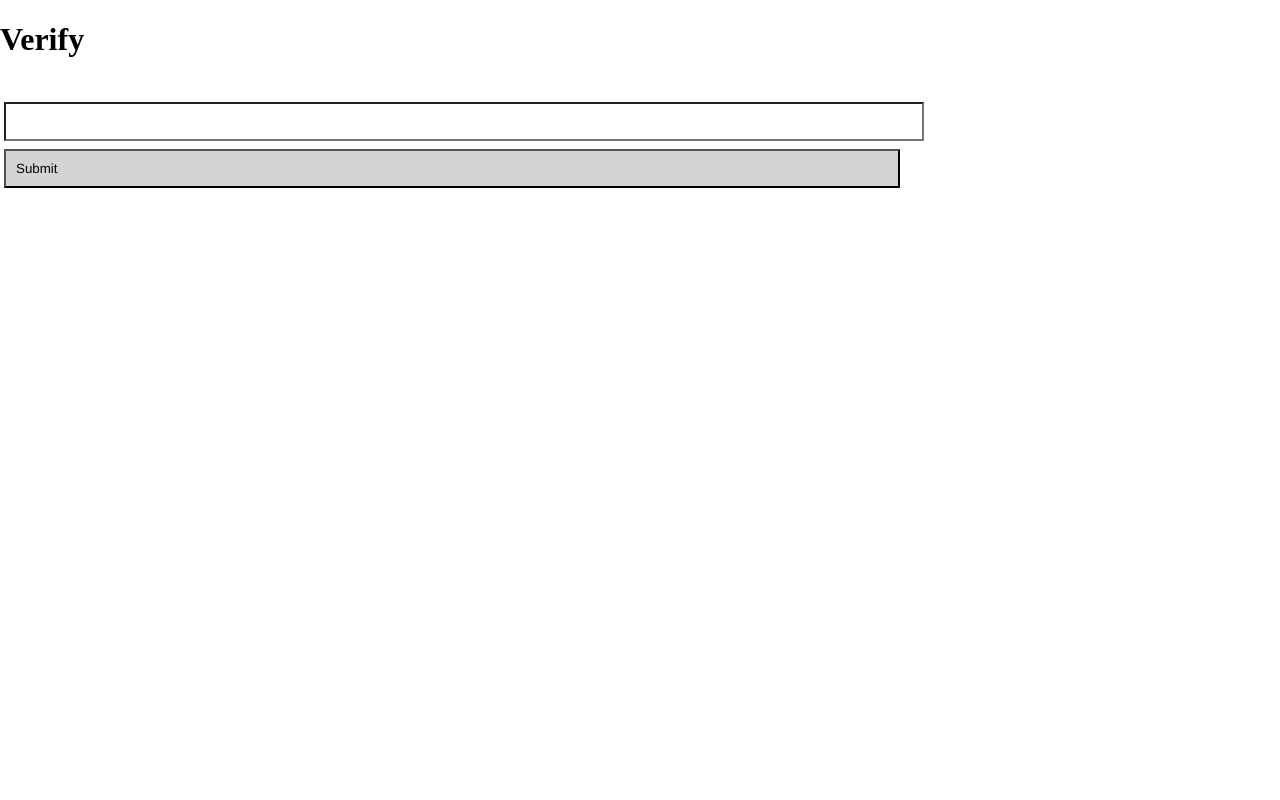
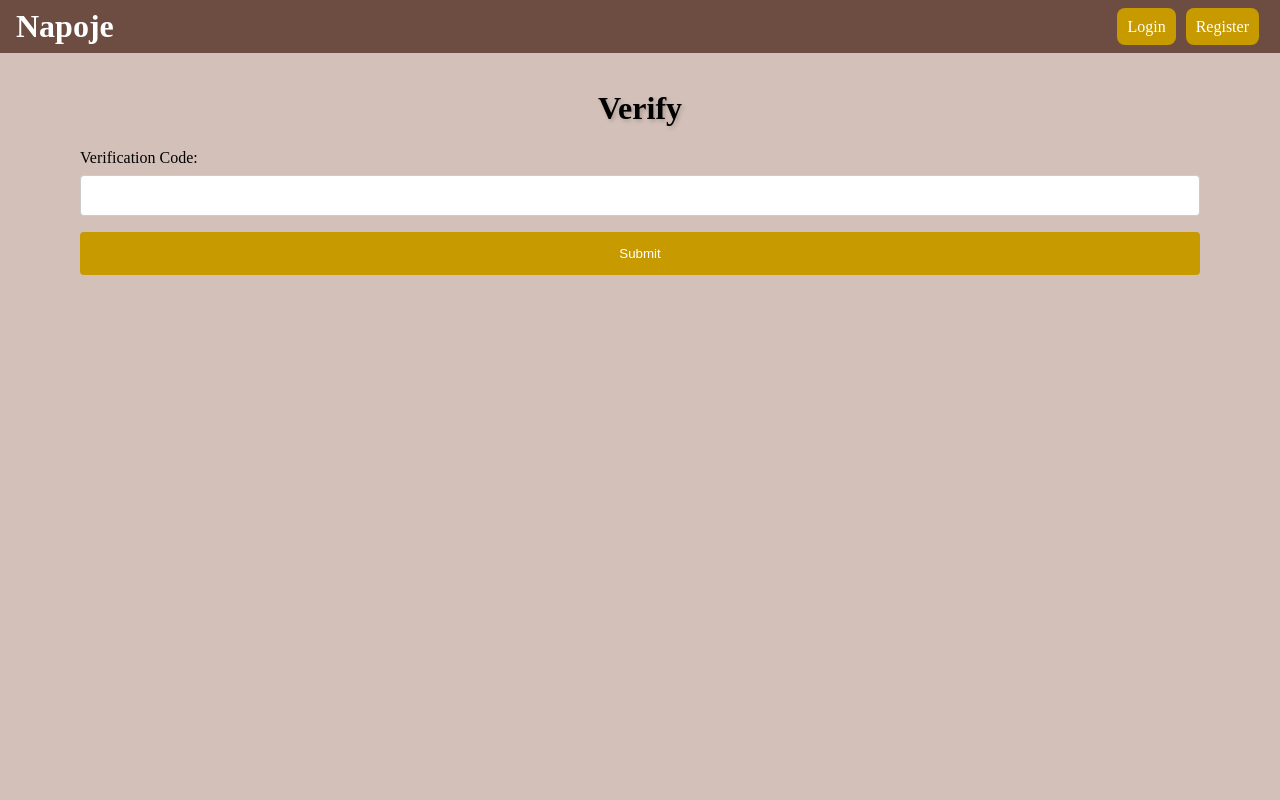
Before and after one commit to CutoNaito/Napoje, a React (Create React App) app in the folder ajax1/frontend/: page /verify in a window 1280 px wide. Shown: the top 800 px of the page. Built offline with nearby package versions, Linux system fonts and the light colour scheme.

Commit message:
uprava css

```diff
--- a/ajax1/frontend/src/components/Header.js
+++ b/ajax1/frontend/src/components/Header.js
@@ -3,21 +3,23 @@ function Header() {
         return (
             <header>
                 <h1>Napoje</h1>
-                <a href="/login">Login</a>
-                <a href="/register">Register</a>
+                <div className="login">
+                    <a href="/login">Login</a>
+                    <a href="/register">Register</a>
+                </div>
             </header>
         );
     } else {
         return (
             <header>
                 <h1>Napoje</h1>
-                <button id="logout"
+                <a id="logout"
                     onClick={() => {
                         document.cookie = "token=; expires=Thu, 01 Jan 1970 00:00:00 UTC; path=/;";
                         window.location.reload();
                     }}>
-                        Logout
-                </button>
+                    Logout
+                </a>
             </header>
         );
     }
--- a/ajax1/frontend/src/css/index.css
+++ b/ajax1/frontend/src/css/index.css
@@ -3,45 +3,57 @@ body {
   padding: 0;
 }
 body header {
-  width: 100%;
-  height: 120px;
-  margin-top: 0;
-  padding: 10px;
-  text-align: center;
-  font-family: Helvetica, sans-serif;
-  background-color: #333;
+  display: flex;
+  align-items: center;
+  justify-content: space-between;
+  background-color: #6d4c41;
+  color: white;
+  padding: 0.5rem 1rem;
 }
 body header h1 {
-  font-size: 2em;
-  color: white;
+  margin: 0;
 }
-body header a {
-  color: white;
-  background-color: #999;
+body header .login a {
+  text-decoration: none;
+  margin-left: 5px;
+  margin-right: 5px;
+  color: white !important;
+  background-color: #c79a00;
   padding: 10px;
   margin-bottom: 2px;
-  text-decoration: none;
+  border-radius: 8px;
 }
-body header a:hover {
+body header .login a:hover {
   background-color: #666;
 }
 body main {
-  width: 100%;
-  height: 100%;
-  padding: 10px;
-  text-align: center;
-  font-family: Helvetica, sans-serif;
-  background-color: #ccc;
+  background-color: #d3c0b9;
+  height: 800px;
+  padding: 1rem;
 }
+body main h1 {
+  text-shadow: 2px 2px 4px rgba(0, 0, 0, 0.2);
+}
+body main h1,
 body main h2 {
-  font-size: 1.5em;
-  color: #333;
+  font-size: 32px;
 }
-body main p {
+body main button,
+body main input,
+body main select {
+  border: 2px solid white;
+}
+body main button:hover,
+body main input:hover,
+body main select:hover {
+  transition: all 0.5s ease;
+  transform: scale(1.1);
+}
+body p {
   font-size: 1em;
   color: #333;
 }
-body main .container {
+body .container {
   display: flex;
   flex-direction: row;
   justify-content: center;
@@ -50,24 +62,26 @@ body main .container {
   max-width: 100%;
   max-height: 100%;
 }
-body main .container .form-card {
+body .container .form-card {
   width: 100%;
   display: flex;
   justify-content: center;
 }
-body main .container .form-card .form-element {
+body .container .form-card .form-element {
   width: 70%;
 }
-body main .container .form-card .form-element form {
+body .container .form-card .form-element form {
   padding: 10px;
   font-family: Helvetica, sans-serif;
-  background-color: #666;
+  background-color: #4b3027;
   flex-grow: 4;
 }
-body main .container .form-card .form-element form .form-text {
+body .container .form-card .form-element form .form-text {
+  width: 50px;
+  height: 50px;
   text-align: right;
 }
-body main .container .form-card .form-element form .form-text input[type=text] {
+body .container .form-card .form-element form .form-text input[type=text] {
   width: 90%;
   height: 100%;
   padding-top: 10px;
@@ -77,123 +91,112 @@ body main .container .form-card .form-element form .form-text input[type=text] {
   font-family: Helvetica, sans-serif;
   background-color: white;
 }
-body main .container .form-card .form-element form .form-text label {
+body .container .form-card .form-element form .form-text label {
   width: 10%;
   color: white;
 }
-body main .container .form-card .form-element form .form-submit {
+body .container .form-card .form-element form .form-submit {
   text-align: center;
 }
-body main .container .form-card .form-element form .form-submit input[type=submit] {
-  width: 70%;
-  height: 100%;
-  padding: 10px;
-  margin: 4px;
-  text-align: left;
-  font-family: Helvetica, sans-serif;
-  background-color: #999;
-  float: center;
+body .container .form-card .form-element form .form-submit button {
+  width: 50%;
+  background-color: #c79a00;
+  color: white;
+  padding: 14px 20px;
+  margin: 8px 0;
+  border: none;
+  border-radius: 4px;
+  cursor: pointer;
 }
-body main .container .select-card {
-  width: 50%;
-  text-align: center;
-}
-body main .container .select-card select {
-  width: 60%;
-  height: 50px;
-  margin: 10px;
-  padding: 10px;
-  font-size: 1em;
-  font-family: Helvetica, sans-serif;
-  background-color: #ccc;
-  border: 1px solid #333;
-  border-radius: 5px;
-  color: #333;
-}
-body main .container .select-card select:hover {
+body .container .form-card .form-element form .form-submit button:hover {
   background-color: #666;
 }
-body main .container .select-card button {
-  color: white;
-  background-color: #999;
-  padding: 10px;
-  height: 50px;
-  width: 50px;
-  margin-bottom: 2px;
-  text-decoration: none;
-  border: 1px solid #333;
-  border-radius: 5px;
-}
-body main .container .select-card button:hover {
-  background-color: #666;
-}
-body main .container .table-card {
+body .container .table-card {
   margin: 10px;
   width: 50%;
   text-align: center;
 }
-body main .container .table-card table {
+body .container .table-card table {
   width: 100%;
   height: 100%;
   margin: 10px;
   padding: 10px;
   font-size: 1em;
   font-family: Helvetica, sans-serif;
-  background-color: #ccc;
+  background-color: #d3c0b9;
   border: 1px solid #333;
   border-radius: 5px;
   color: #333;
 }
-body #logout {
-  color: white;
-  background-color: #999;
+
+#logout {
+  text-decoration: none;
+  margin-left: 5px;
+  margin-right: 5px;
+  color: white !important;
+  background-color: #c79a00;
   padding: 10px;
   margin-bottom: 2px;
+  border-radius: 8px;
+}
+#logout:hover {
+  background-color: #666;
+}
+
+.loginh1 {
+  text-align: center;
+}
+
+.loginForm {
+  margin-left: 5vw;
+  margin-right: 5vw;
+  height: auto;
+  margin-bottom: 24vw;
+}
+.loginForm input {
+  width: 100%;
+  padding: 12px 20px;
+  margin: 8px 0;
+  display: inline-block;
+  border: 1px solid #ccc;
+  border-radius: 4px;
+  box-sizing: border-box;
+}
+.loginForm button {
+  width: 100%;
+  background-color: #c79a00;
+  color: white;
+  padding: 14px 20px;
+  margin: 8px 0;
+  border: none;
+  border-radius: 4px;
+  cursor: pointer;
+}
+.loginForm button:hover {
+  background-color: #666;
+}
+.loginForm div {
+  border-radius: 5px;
+  background-color: #f2f2f2;
+  padding: 20px;
+}
+
+.footer {
+  display: flex;
+  align-items: center;
+  justify-content: center;
+  background-color: #4b3027;
+  color: white;
+  padding: 1rem;
+}
+.footer a {
+  color: white;
   text-decoration: none;
 }
-body #logout:hover {
-  background-color: #666;
-}
-body .loginForm {
-  width: 70%;
-}
-body .loginForm input {
-  width: 100%;
-  height: 100%;
-  padding: 10px;
-  margin: 4px;
-  font-family: Helvetica, sans-serif;
-  background-color: white;
-}
-body .loginForm label {
-  width: 10%;
-  color: white;
-}
-body .loginForm button {
-  width: 100%;
-  height: 100%;
-  padding: 10px;
-  margin: 4px;
-  text-align: left;
-  font-family: Helvetica, sans-serif;
-  background-color: lightgrey;
-  float: center;
-}
-body .loginForm button:hover {
-  background-color: #666;
-  cursor: pointer;
-}
-body .footer {
-  width: 100%;
-  height: 120px;
-  font-family: Helvetica, sans-serif;
-  background-color: #666;
-  text-align: center;
-}
-body .footer a img {
-  width: 50px;
-  height: 50px;
-  margin: 10px;
+.footer a img {
+  width: 5vw;
+  height: 5vw;
+  margin-left: 0.5rem;
 }
 
 /*# sourceMappingURL=index.css.map */
--- a/ajax1/frontend/src/css/index.scss
+++ b/ajax1/frontend/src/css/index.scss
@@ -1,58 +1,81 @@
 $font: Helvetica, sans-serif;
-$header-color: #333;
-$footer-color: #666;
-$button-color: #999;
-$main-color: #ccc;
+$header-color: #6d4c41;
+$footer-color: #4b3027;
+$button-color: #c79a00;
+$main-color: #d3c0b9;
 
 body {
     margin: 0 !important;
     padding: 0;
+
     // Path: _header.scss
     header {
-        width: 100%;
-        height: 120px;
-        margin-top: 0;
-        padding: 10px;
-        text-align: center;
-        font-family: $font;
+        display: flex;
+        align-items: center;
+        justify-content: space-between;
         background-color: $header-color;
+        color: white;
+        padding: 0.5rem 1rem;
 
         h1 {
-            font-size: 2em;
-            color: white;
+            margin: 0;
         }
 
+        .login {
+
             a {
-            color: white;
+                text-decoration: none;
+                margin-left: 5px;
+                margin-right: 5px;
+                color: white !important;
                 background-color: $button-color;
                 padding: 10px;
                 margin-bottom: 2px;
-            text-decoration: none;
+                border-radius: 8px;
 
                 &:hover {
                     background-color: #666;
                 }
+
+            }
+
         }
     }
 
     main {
-        width: 100%;
-        height: 100%;
-        padding: 10px;
-        text-align: center;
-        font-family: $font;
         background-color: $main-color;
+        height: 800px;
+        padding: 1rem;
 
+        h1 {
+            text-shadow: 2px 2px 4px rgba(0, 0, 0, 0.2);
+        }
+
+        h1,
         h2 {
-            font-size: 1.5em;
-            color: #333;
+            font-size: 32px;
+        }
+
+        button,
+        input,
+        select {
+            border: 2px solid white;
+
+            &:hover {
+                transition: all 0.5s ease;
+                transform: scale(1.1);
+            }
+
+        }
     }
 
     p {
         font-size: 1em;
         color: #333;
     }
-        .container{
+
+
+    .container {
         display: flex;
         flex-direction: row;
         justify-content: center;
@@ -77,6 +100,8 @@ body {
                     flex-grow: 4;
 
                     .form-text {
+                        width: 50px;
+                        height: 50px;
                         text-align: right;
 
                         input[type=text] {
@@ -99,55 +124,20 @@ body {
                     .form-submit {
                         text-align: center;
 
-                            input[type=submit] {
-                                width: 70%;
-                                height: 100%;
-                                padding: 10px;
-                                margin: 4px;
-                                text-align: left;
-                                font-family: $font;
+                        button{
+                            width: 50%;
                             background-color: $button-color;
-                                float: center;
+                            color: white;
+                            padding: 14px 20px;
+                            margin: 8px 0;
+                            border: none;
+                            border-radius: 4px;
+                            cursor: pointer;
+                            &:hover {
+                                background-color: #666;
                               }
                         }
                     }
-                }
-            }
-
-            .select-card {
-                width: 50%;
-                text-align: center;
-
-                select {
-                    width: 60%;
-                    height: 50px;
-                    margin: 10px;
-                    padding: 10px;
-                    font-size: 1em;
-                    font-family: $font;
-                    background-color: $main-color;
-                    border: 1px solid #333;
-                    border-radius: 5px;
-                    color: #333;
-
-                    &:hover {
-                        background-color: $footer-color;
-                    }
-                }
-
-                button {
-                    color: white;
-                    background-color: $button-color;
-                    padding: 10px;
-                    height: 50px;
-                    width: 50px;
-                    margin-bottom: 2px;
-                    text-decoration: none;
-                    border: 1px solid #333;
-                    border-radius: 5px;
-
-                    &:hover {
-                        background-color: #666;
                 }
             }
         }
@@ -174,64 +164,80 @@ body {
 }
 
 #logout {
-        color: white;
+    text-decoration: none;
+    margin-left: 5px;
+    margin-right: 5px;
+    color: white !important;
     background-color: $button-color;
     padding: 10px;
     margin-bottom: 2px;
-        text-decoration: none;
+    border-radius: 8px;
 
+    &:hover {
+        background-color: #666;
+    }
+
+}
+.loginh1{
+    text-align: center;
+}
+.loginForm {
+    margin-left: 5vw;
+    margin-right: 5vw;
+    height: auto;
+    margin-bottom: 24vw;
+    input {
+        width: 100%;
+        padding: 12px 20px;
+        margin: 8px 0;
+        display: inline-block;
+        border: 1px solid #ccc;
+        border-radius: 4px;
+        box-sizing: border-box;
+      }
+
+      button {
+        width: 100%;
+        background-color: $button-color;
+        color: white;
+        padding: 14px 20px;
+        margin: 8px 0;
+        border: none;
+        border-radius: 4px;
+        cursor: pointer;
         &:hover {
             background-color: #666;
           }
       }
 
-    .loginForm {
-        width: 70%;
-        input {
-            width: 100%;
-            height: 100%;
-            padding: 10px;
-            margin: 4px;
-            font-family: $font;
-            background-color: white;
+
+
+      div {
+        border-radius: 5px;
+        background-color: #f2f2f2;
+        padding: 20px;
       }
 
-        label {
-            width: 10%;
-            color: white;
 }
 
-        button {
-            width: 100%;
-            height: 100%;
-            padding: 10px;
-            margin: 4px;
-            text-align: left;
-            font-family: $font;
-            background-color: lightgrey;
-            float: center;
 
-            &:hover {
-                background-color: #666;
-                cursor: pointer;
+// Path: _footer.scss
+.footer {
+    display: flex;
+    align-items: center;
+    justify-content: center;
+    background-color: $footer-color;
+    color: white;
+    padding: 1rem;
+
+    a {
+        color: white;
+        text-decoration: none;
+
+        img {
+            width: 5vw;
+            height: 5vw;
+            margin-left: 0.5rem;
         }
     }
 }
-
-    // Path: _footer.scss
-    .footer {
-        width: 100%;
-        height: 120px;
-        font-family: $font;
-        background-color: $footer-color;
-        text-align: center;
-
-        a {
-            img {
-                width: 50px;
-                height: 50px;
-                margin: 10px;
-            }
-        }
-    }
-}
--- a/ajax1/frontend/src/pages/Home.js
+++ b/ajax1/frontend/src/pages/Home.js
@@ -67,6 +67,7 @@ function Home() {
                         <form onSubmit={handleSubmit}>
                             <div className="form-text">
                                 <label htmlFor="drink">Vyberte nápoj: </label>
+                                <div class="mleko">
                                 <select name="drink" onChange={
                                     (e) => {
                                         setType(e.target.value);
@@ -78,11 +79,14 @@ function Home() {
                                     <option value="4">Long</option>
                                     <option value="5">Doppio+</option>
                                 </select>
+                                </div>
+                                <div class="mnozstvi">
                                 <input type="number" name="quantity" placeholder="Množství" onChange={
                                     (e) => {
                                         setQuantity(e.target.value);
                                     }
                                 } />
+                                </div>
                             </div>
                             <div className="form-submit">
                                 <button type="submit">Submit</button>
--- a/ajax1/frontend/src/pages/login/Login.js
+++ b/ajax1/frontend/src/pages/login/Login.js
@@ -36,7 +36,8 @@ function Login() {
 return (
     <div>
         <Header />
-        <h1>Login</h1>
+        <main>
+        <h1 className='loginh1'>Login</h1>
         <form onSubmit={handleSubmit} className="loginForm">
             <label htmlFor='email'>
                 Email:
@@ -58,6 +59,7 @@ return (
             />
             <button>Submit</button>
         </form>
+        </main>
         <Footer />
     </div>
 )};
--- a/ajax1/frontend/src/pages/login/Register.js
+++ b/ajax1/frontend/src/pages/login/Register.js
@@ -68,7 +68,8 @@ function Register() {
     return (
         <div>
             <Header />
-            <h1>Register</h1>
+            <main>
+            <h1 className='loginh1'>Register</h1>
             <form className="loginForm" onSubmit={handleSubmit}>
                 <label form="username">Username</label>
                 <input
@@ -93,6 +94,7 @@ function Register() {
                     onChange={(e) => setPassword(e.target.value)} />
                 <button id='register'>Register</button>
             </form>
+            </main>
             <Footer />
         </div>
     )
--- a/ajax1/frontend/src/pages/login/Verify.js
+++ b/ajax1/frontend/src/pages/login/Verify.js
@@ -1,5 +1,7 @@
 import React from 'react';
 import { useNavigate } from 'react-router-dom';
+import Footer from '../../components/Footer';
+import Header from '../../components/Header';
 
 function TokenGenerator(length) {
     let result = '';
@@ -68,7 +70,9 @@ function Verify() {
     };
     return (
         <div>
-            <h1>Verify</h1>
+            <Header />
+            <main>
+            <h1 className='loginh1'>Verify</h1>
             <form className='loginForm' onSubmit={handleSubmit}>
                 <label htmlFor='code'>
                     Verification Code:
@@ -80,6 +84,8 @@ function Verify() {
                 />
                 <button>Submit</button>
             </form>
+            </main>
+            <Footer />
         </div>
     );
 }
```
Also changed, not shown: 1 other file (tests, documents, lock files or other folders). Lines whose indentation alone changed are shown as unchanged.
